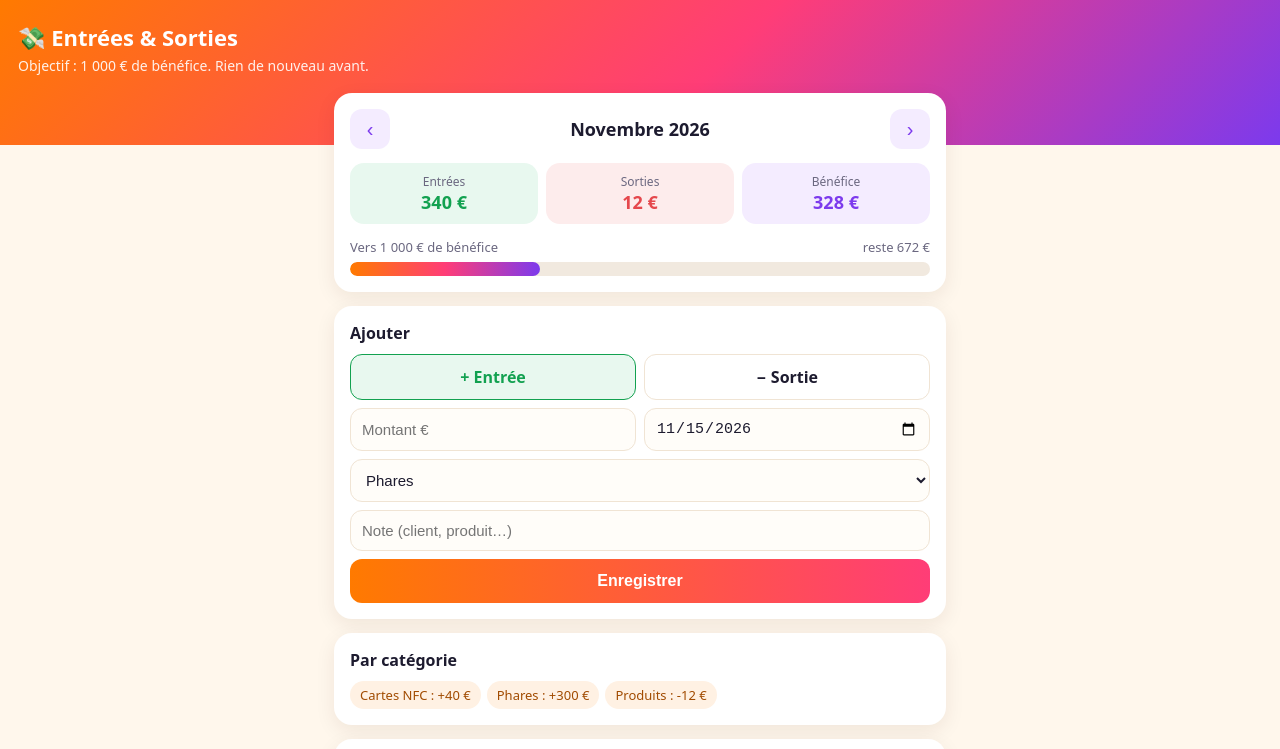
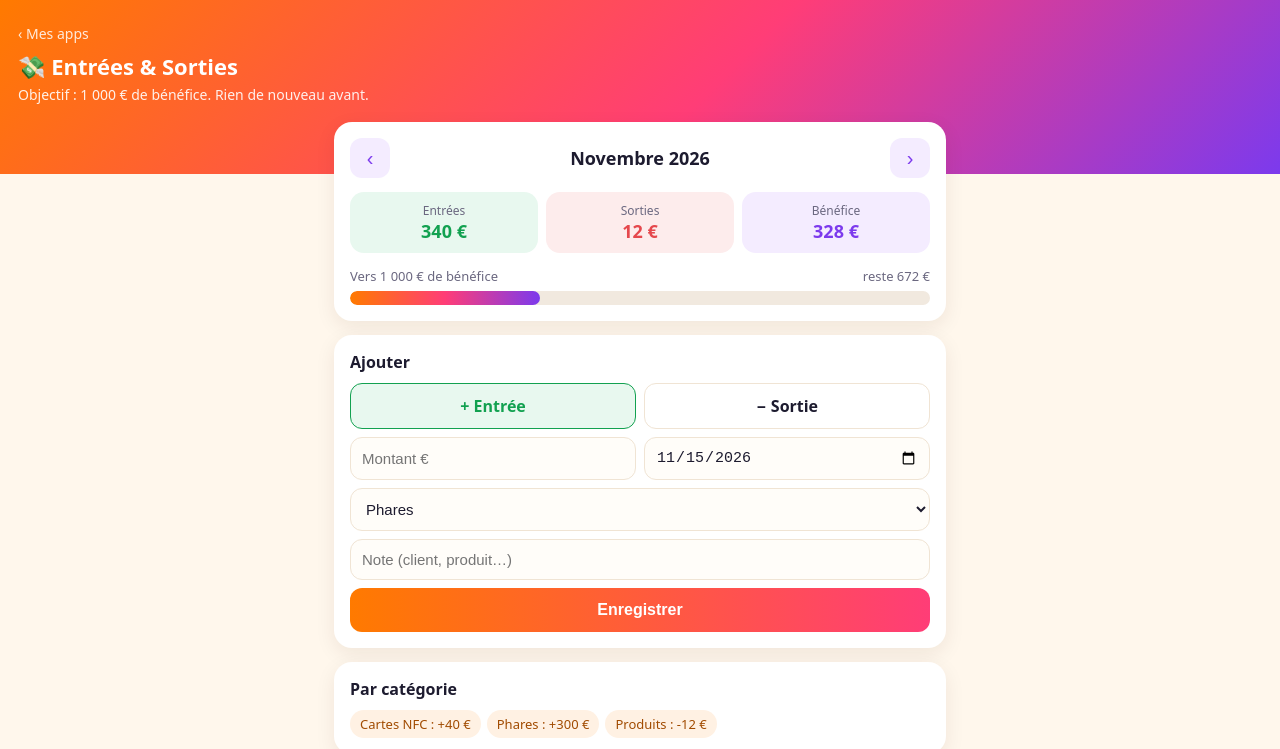
Before and after one commit to dyanshah76-gif/Demos, a plain HTML site: page perso-compta-d7k2/index.html in a window 1280 px wide. Shown: the top 749 px of the page. Drawn offline with Linux system fonts and the light colour scheme.

Commit message:
Add back link to apps hub
Co-Authored-By: Claude Opus 5.5 <noreply@anthropic.com>
Claude-Session: https://claude.ai/code/session_019E1oq699dhiS5CgQ2wvr7f

```diff
--- a/perso-compta-d7k2/index.html
+++ b/perso-compta-d7k2/index.html
@@ -58,7 +58,7 @@
 </style>
 </head>
 <body>
-<header>
+<header><a href="../perso-apps-d7k2/" style="color:#fff;opacity:.85;font-size:14px;text-decoration:none;display:inline-block;margin-bottom:8px">‹ Mes apps</a>
   <h1>💸 Entrées & Sorties</h1>
   <p>Objectif : 1 000 € de bénéfice. Rien de nouveau avant.</p>
 </header>
```
Also changed, not shown: perso-idees-d7k2/index.html (+1 -1 lines).
